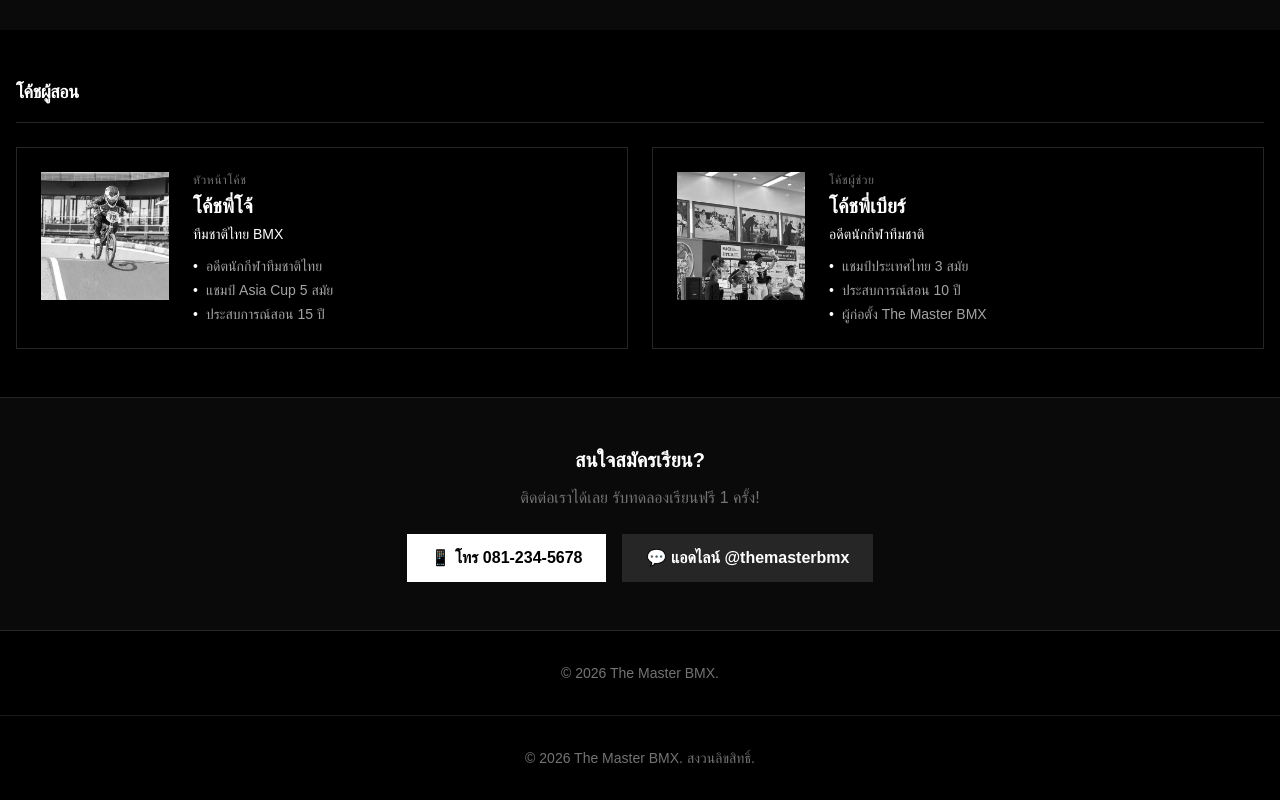
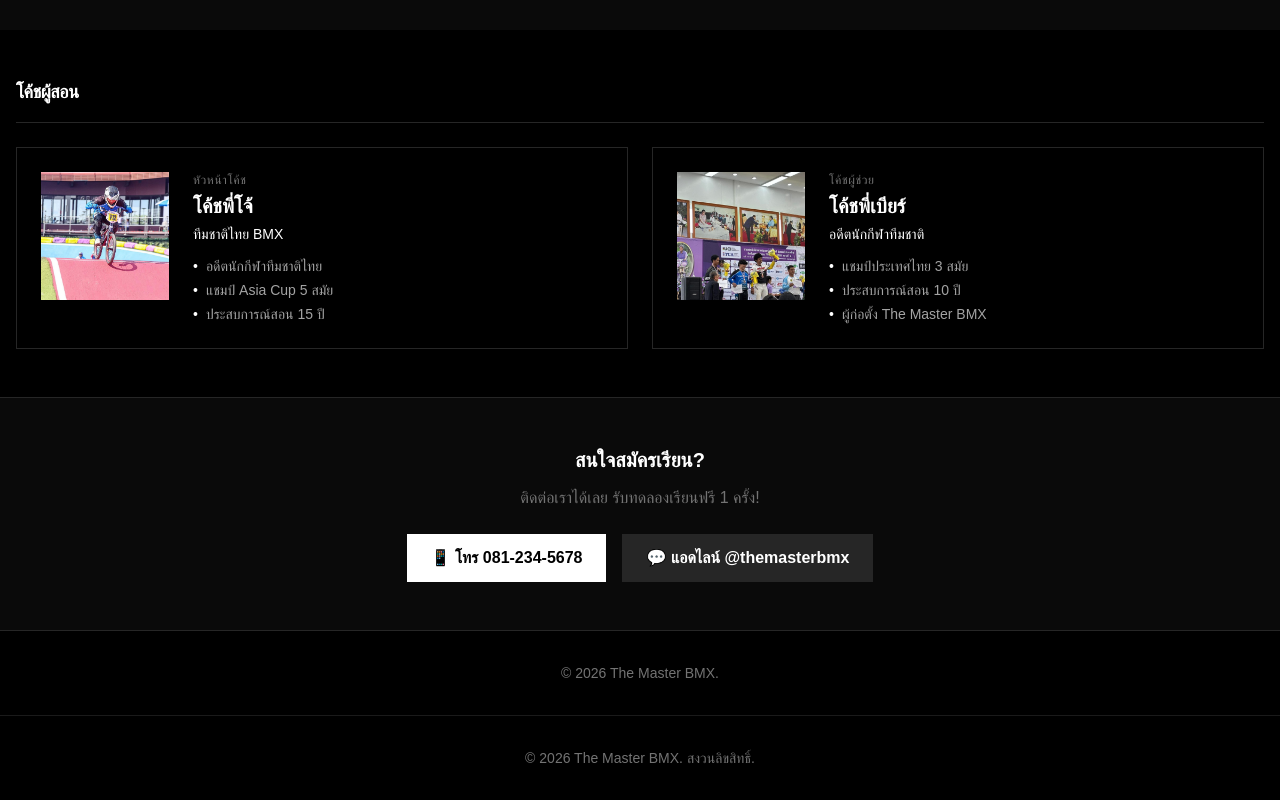
Before and after one commit to maimpcorsair-cyber/themaster-bmx, a Next.js app: page /programs in a window 1280 px wide. Shown: the part 1282-2082 px from the top of the page. Built offline with nearby package versions, Linux system fonts and the light colour scheme.

Commit message:
Remove grayscale from coach images

```diff
--- a/app/programs/page.tsx
+++ b/app/programs/page.tsx
@@ -149,7 +149,7 @@
                     alt={coach.name}
                     width={128}
                     height={128}
-                    className="w-full h-full object-cover grayscale"
+                    className="w-full h-full object-cover"
                   />
                 </div>
                 <div>
```
